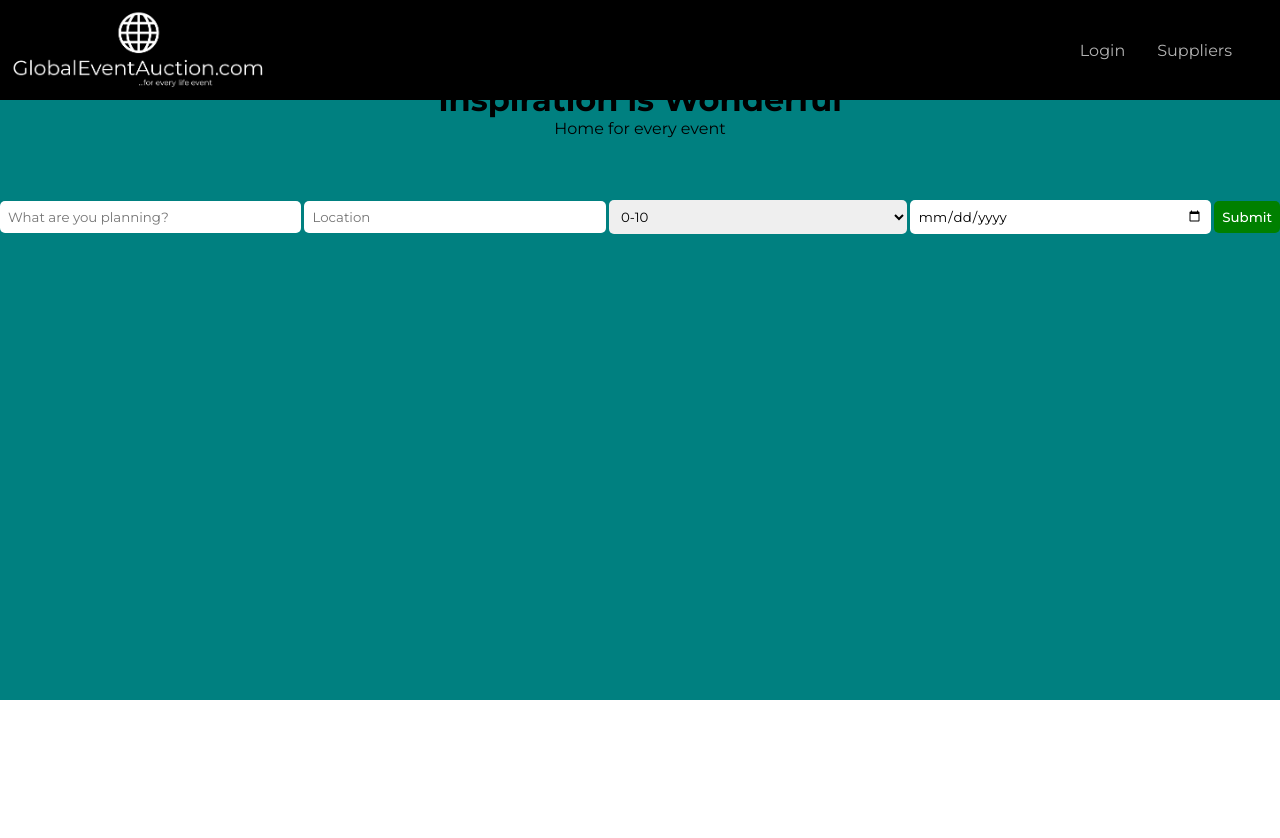
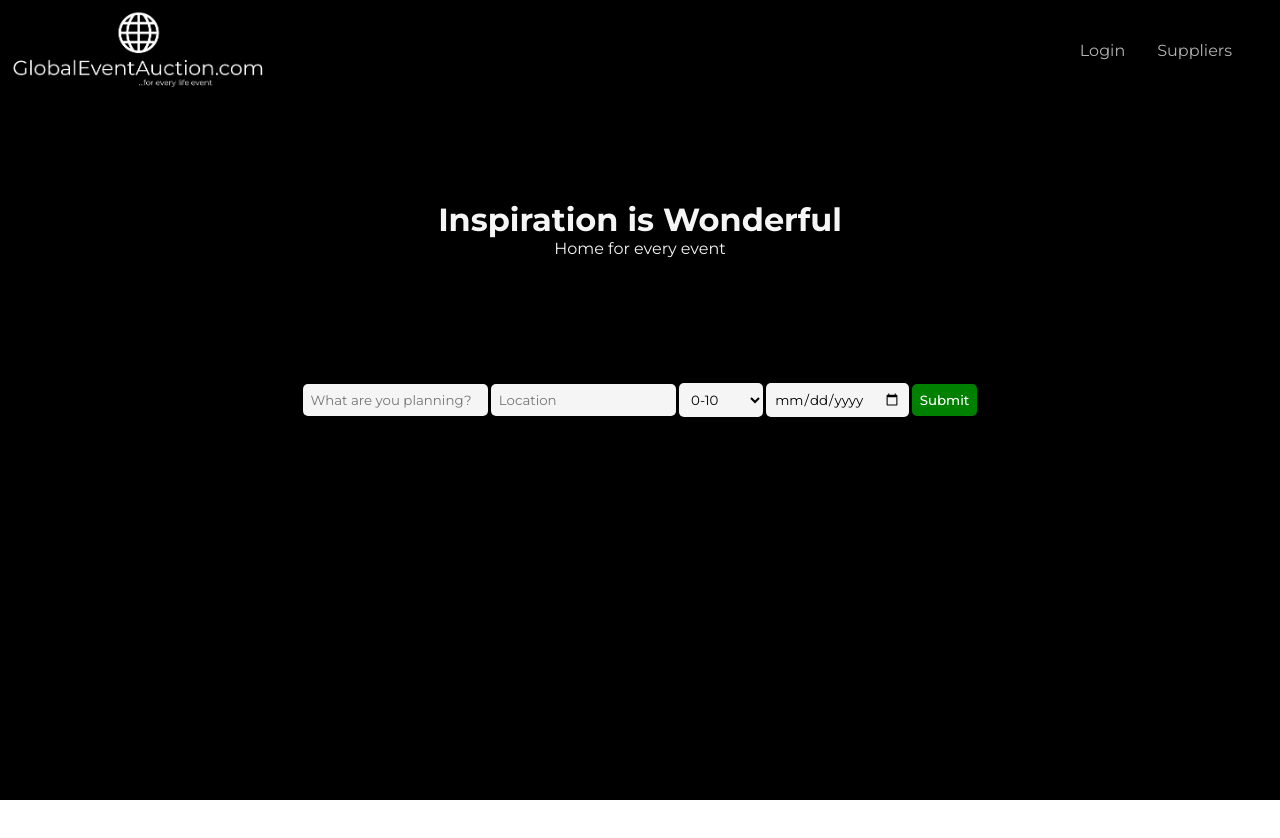
Before and after one commit to Utsar/project, a React (Create React App) app: page / in a window 1280 px wide. Shown: the top 838 px of the page. After the commit the page ends 800 px from the top, so only its background shows below. Built offline with nearby package versions, Linux system fonts and the light colour scheme.

Commit message:
adds landding hero design

```diff
--- a/src/components/Hero.jsx
+++ b/src/components/Hero.jsx
@@ -1,41 +1,34 @@
 import styled, { css } from "styled-components/macro";
 
 const Container = styled.div`
-  /* position: relative; */
-  background: teal;
-  top: 100px;
-  height: calc(100vh - 100px);
+  position: relative;
+  display: flex;
+  align-items: center;
+  justify-content: center;
+  flex-direction: column;
+  height: 100vh;
+  background: black;
 `;
 const HeroWrapper = styled.div`
   position: absolute;
-  height: 100%;
-  width: 100%;
-  top: 10%;
+  top: 25%;
   display: flex;
+  align-items: center;
   flex-direction: column;
-  align-items: center;
 `;
-const HeroTextTitle = styled.h1``;
-const HeroTextSlogan = styled.p``;
+const HeroTextTitle = styled.h1`
+  color: whitesmoke;
+`;
+const HeroTextSlogan = styled.p`
+  color: whitesmoke;
+`;
 
-const LandingFormContainer = styled.div`
-  position: absolute;
-  top: 25%;
-  width: 100%;
-  display: flex;
-  justify-content: center;
-  align-items: center;
-
-  @media screen and (max-width: 768px) {
-    flex-direction: column;
-  }
-`;
 const LandingForm = styled.input`
   padding: 0.5rem;
+  margin-right: 0.2rem;
+  border-radius: 5px;
   border: none;
-  margin-right: 0.2rem;
-  width: 100%;
-  border-radius: 5px;
+  background: whitesmoke;
 
   &:focus {
     outline: none;
@@ -43,10 +36,10 @@ const LandingForm = styled.input`
 `;
 const LandingSelect = styled.select`
   padding: 0.5rem;
-  width: 100%;
   margin-right: 0.2rem;
   border-radius: 5px;
   border: none;
+  background: whitesmoke;
 
   &:focus {
     outline: none;
@@ -60,6 +53,27 @@ const Button = styled.button`
   font-weight: 500;
   background: green;
 `;
+const LandingFormContainer = styled.div`
+  position: absolute;
+  display: flex;
+  justify-content: center;
+  align-items: center;
+
+  @media screen and (max-width: 768px) {
+    flex-direction: column;
+    ${LandingForm} {
+      width: 260px;
+      margin-bottom: 5px;
+    }
+    ${LandingSelect} {
+      width: 278px;
+      margin-bottom: 5px;
+    }
+    ${Button} {
+      width: 100px;
+    }
+  }
+`;
 
 const Hero = () => {
   return (
@@ -70,7 +84,11 @@ const Hero = () => {
           <HeroTextSlogan>Home for every event</HeroTextSlogan>
         </HeroWrapper>
         <LandingFormContainer>
-          <LandingForm placeholder="What are you planning?" type="text" />
+          <LandingForm
+            placeholder="What are you planning?"
+            type="text"
+            style={{ minWidth: "19ch" }}
+          />
           <LandingForm placeholder="Location" />
           <LandingSelect placeholder="Guest" type="select">
             <option>0-10</option>
--- a/src/components/Navbar.jsx
+++ b/src/components/Navbar.jsx
@@ -11,6 +11,7 @@ const Nav = styled.nav`
   display: flex;
   justify-content: space-between;
   align-items: center;
+  z-index: 100;
 `;
 const NavMenu = styled(Link)`
   height: 100%;
```
